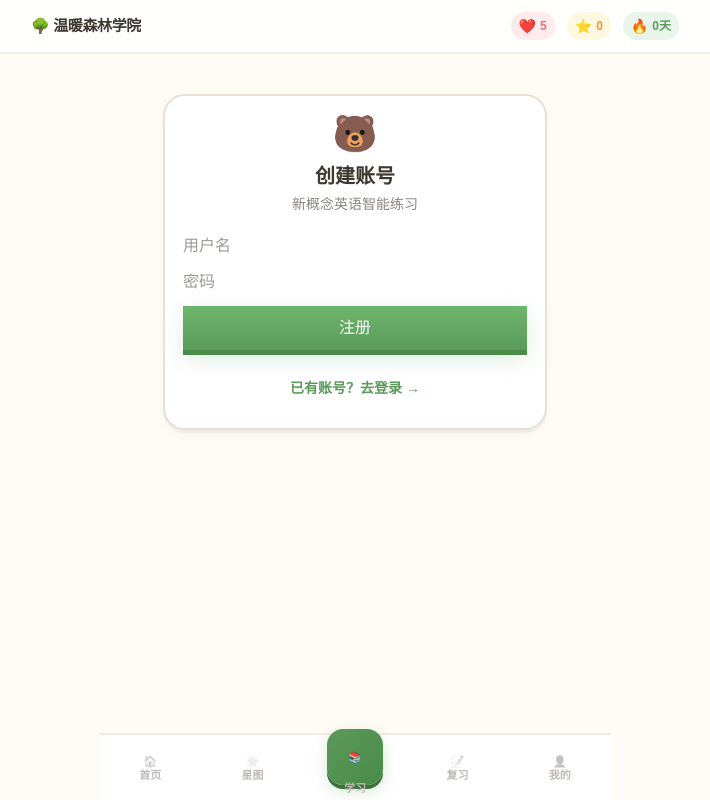
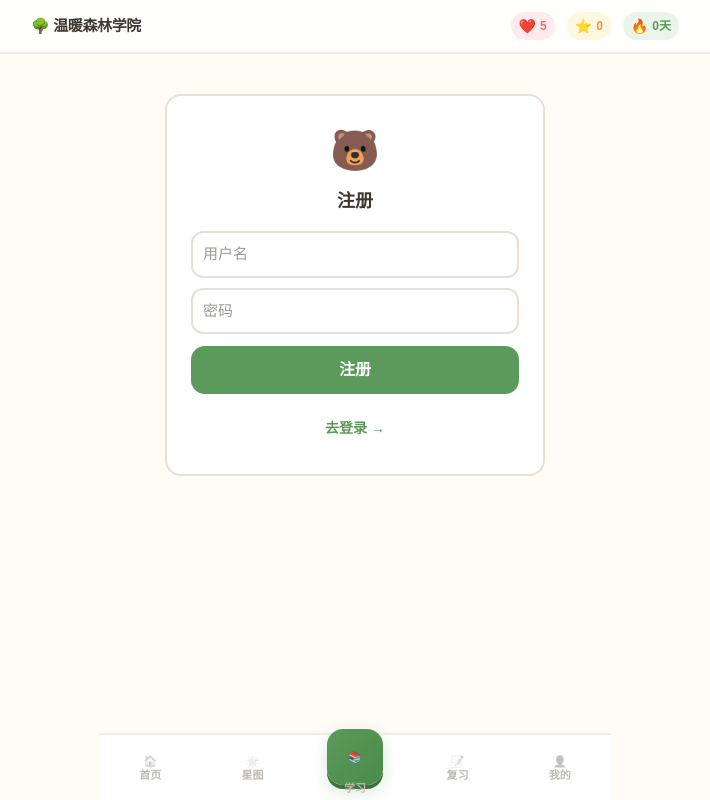
Before and after one commit to xuebao123321/new-concept-english, a React (Vite) app: page /login in a window 1280 px wide. Shown: the whole page, without its empty margins (285-995 px from the left). Built offline with nearby package versions, Linux system fonts and the light colour scheme.

Commit message:
fix: LoginPage纯内联样式 零CSS依赖

```diff
--- a/src/pages/LoginPage.tsx
+++ b/src/pages/LoginPage.tsx
@@ -2,82 +2,50 @@ import { useState } from 'react';
 
 export default function LoginPage() {
   const [mode, setMode] = useState<'login' | 'register'>('register');
-  const [username, setUsername] = useState('');
-  const [password, setPassword] = useState('');
+  const [u, setU] = useState('');
+  const [p, setP] = useState('');
   const [msg, setMsg] = useState('');
-  const [loading, setLoading] = useState(false);
 
-  const API = import.meta.env.PROD
-    ? 'https://haven-girdle-chitchat.ngrok-free.dev'
-    : 'http://localhost:8000';
-
-  const handleSubmit = async (e: React.FormEvent) => {
+  const submit = async (e: React.FormEvent) => {
     e.preventDefault();
-    setMsg('');
-    setLoading(true);
+    setMsg('请求中...');
     try {
-      const endpoint = mode === 'login' ? '/api/auth/login' : '/api/auth/register';
-      const res = await fetch(`${API}${endpoint}`, {
+      const ep = mode === 'login' ? '/api/auth/login' : '/api/auth/register';
+      const res = await fetch(`https://haven-girdle-chitchat.ngrok-free.dev${ep}`, {
         method: 'POST',
         headers: { 'Content-Type': 'application/json', 'ngrok-skip-browser-warning': '1' },
-        body: JSON.stringify({ username, password, nickname: username }),
+        body: JSON.stringify({ username: u, password: p, nickname: u }),
       });
-      const data = await res.json();
-      if (!res.ok) throw new Error(data.detail || '操作失败');
-      localStorage.setItem('nce_token', data.access_token);
-      if (mode === 'register') {
-        setMsg('✅ 注册成功！请登录');
-        setMode('login');
-        setPassword('');
-      } else {
-        setMsg('✅ 登录成功！跳转中...');
-        setTimeout(() => { window.location.href = '/'; }, 500);
-      }
-    } catch (e: any) {
-      setMsg('❌ ' + (e.message || '网络错误'));
-    } finally {
-      setLoading(false);
-    }
+      const d = await res.json();
+      if (!res.ok) throw new Error(d.detail || 'err');
+      localStorage.setItem('nce_token', d.access_token);
+      if (mode === 'register') { setMsg('注册成功，切到登录'); setMode('login'); setP(''); }
+      else { setMsg('登录成功'); setTimeout(() => location.href = '/', 500); }
+    } catch (e: any) { setMsg(e.message); }
   };
 
   return (
-    <div className="px-4 py-10">
-      <div className="card p-6 max-w-sm mx-auto">
-        <div className="text-center mb-5">
-          <div className="text-4xl mb-2">🐻</div>
-          <h2 className="text-xl font-extrabold text-[#3D3830]">
-            {mode === 'login' ? '欢迎回来' : '创建账号'}
-          </h2>
-          <p className="text-sm text-[#8B8580] mt-1">新概念英语智能练习</p>
-        </div>
-
-        {msg && (
-          <div className={`mb-4 p-3 rounded-xl text-center text-sm font-bold ${
-            msg.startsWith('❌') ? 'bg-[#FFEBEE] text-[#E57373]' : 'bg-[#E8F5E9] text-[#4CAF50]'
-          }`}>
-            {msg}
-          </div>
-        )}
-
-        <form onSubmit={handleSubmit} className="space-y-3">
-          <input value={username} onChange={e => setUsername(e.target.value)}
-            placeholder="用户名" required minLength={3} className="w-full"
-            autoComplete="username" />
-          <input type="password" value={password} onChange={e => setPassword(e.target.value)}
-            placeholder="密码" required minLength={4} className="w-full"
-            autoComplete={mode === 'login' ? 'current-password' : 'new-password'} />
-          <button type="submit" disabled={loading}
-            className="btn-brand w-full text-base">
-            {loading ? '处理中...' : mode === 'login' ? '登录' : '注册'}
-          </button>
-        </form>
-
-        <div className="text-center mt-4">
-          <button onClick={() => { setMode(mode === 'login' ? 'register' : 'login'); setMsg(''); }}
-            className="text-sm font-bold text-[#5B9A5A]">
-            {mode === 'login' ? '还没有账号？去注册 →' : '已有账号？去登录 →'}
-          </button>
-        </div>
+    <div style={{ maxWidth: 380, margin: '40px auto', padding: 24, background: '#fff', borderRadius: 16, border: '2px solid #E8E0D5' }}>
+      <div style={{ textAlign: 'center', marginBottom: 16 }}>
+        <div style={{ fontSize: 40 }}>🐻</div>
+        <h2 style={{ fontSize: 18, fontWeight: 800, color: '#3D3830', margin: '8px 0 0' }}>{mode === 'login' ? '登录' : '注册'}</h2>
+      </div>
+      {msg ? <div style={{ padding: 10, margin: '0 0 12px', borderRadius: 10, textAlign: 'center', fontSize: 14, fontWeight: 700, background: msg.includes('成功') ? '#E8F5E9' : '#FFEBEE', color: msg.includes('成功') ? '#4CAF50' : '#E57373' }}>{msg}</div> : null}
+      <form onSubmit={submit}>
+        <input value={u} onChange={e => setU(e.target.value)} placeholder="用户名" required minLength={3}
+          style={{ display: 'block', width: '100%', padding: 10, margin: '0 0 10px', border: '2px solid #E8E0D5', borderRadius: 12, fontSize: 15, outline: 'none', boxSizing: 'border-box' }} />
+        <input type="password" value={p} onChange={e => setP(e.target.value)} placeholder="密码" required minLength={4}
+          style={{ display: 'block', width: '100%', padding: 10, margin: '0 0 12px', border: '2px solid #E8E0D5', borderRadius: 12, fontSize: 15, outline: 'none', boxSizing: 'border-box' }} />
+        <button type="submit"
+          style={{ display: 'block', width: '100%', padding: 12, background: '#5B9A5A', color: '#fff', border: 'none', borderRadius: 14, fontSize: 16, fontWeight: 800, cursor: 'pointer' }}>
+          {mode === 'login' ? '登录' : '注册'}
+        </button>
+      </form>
+      <div style={{ textAlign: 'center', marginTop: 12 }}>
+        <button onClick={() => { setMode(mode === 'login' ? 'register' : 'login'); setMsg(''); }}
+          style={{ background: 'none', border: 'none', color: '#5B9A5A', fontSize: 14, fontWeight: 700, cursor: 'pointer' }}>
+          {mode === 'login' ? '去注册 →' : '去登录 →'}
+        </button>
       </div>
     </div>
   );
```
